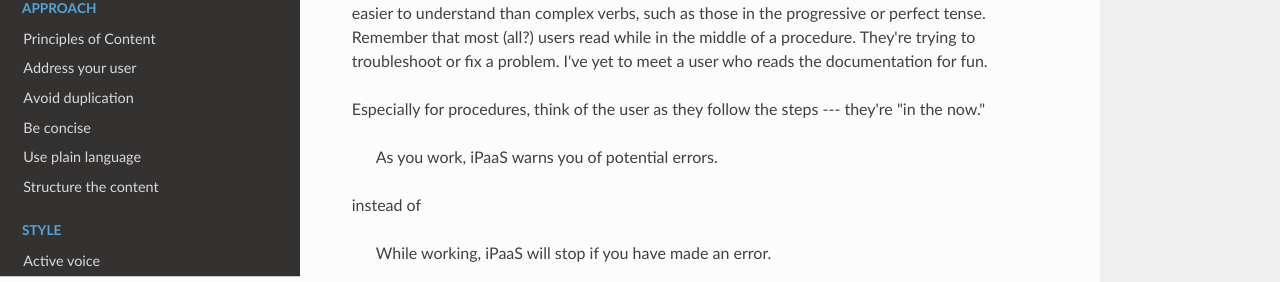
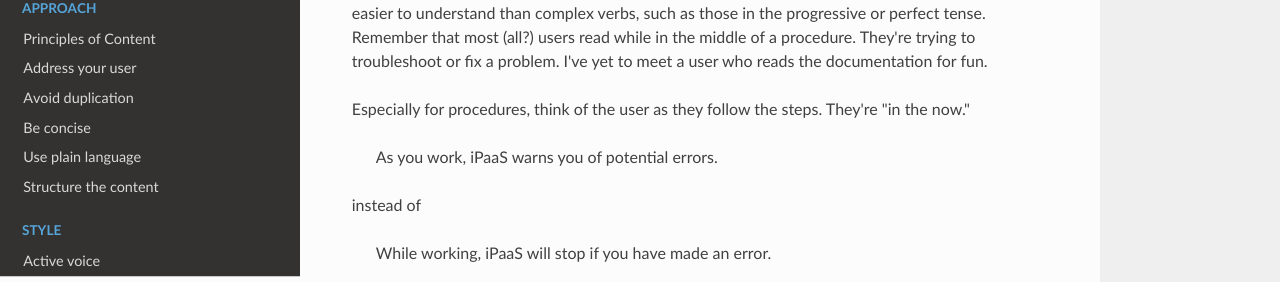
Before and after one commit to stevearrants/styleguide, an MkDocs documentation site: the page built from docs/prestense.md, in a window 1280 px wide. Shown: the part 182-464 px from the top of the page. Built offline with MkDocs 1.6.1, drawn with Linux system fonts in a browser that asks for light colours; nearby versions of some CDN libraries.

```diff
--- a/docs/prestense.md
+++ b/docs/prestense.md
@@ -1,13 +1,9 @@
 # Present tense
 
-Present tense is easier to read and understand
-than past or future tense. And simple verbs are easier to understand than
-complex verbs, such as those in the progressive or perfect tense. Remember that
-most (all?) users read while in the middle of a procedure. They're trying to troubleshoot
+Present tense is easier to read and understand than past or future tense. And simple verbs are easier to understand than complex verbs, such as those in the progressive or perfect tense. Remember that most (all?) users read while in the middle of a procedure. They're trying to troubleshoot
 or fix a problem. I've yet to meet a user who reads the documentation for fun.
 
-Especially for procedures, think of the user as they follow the steps
---- they're "in the now."
+Especially for procedures, think of the user as they follow the steps. They're "in the now."
 
 > As you work, iPaaS warns you of potential errors.
 
```
